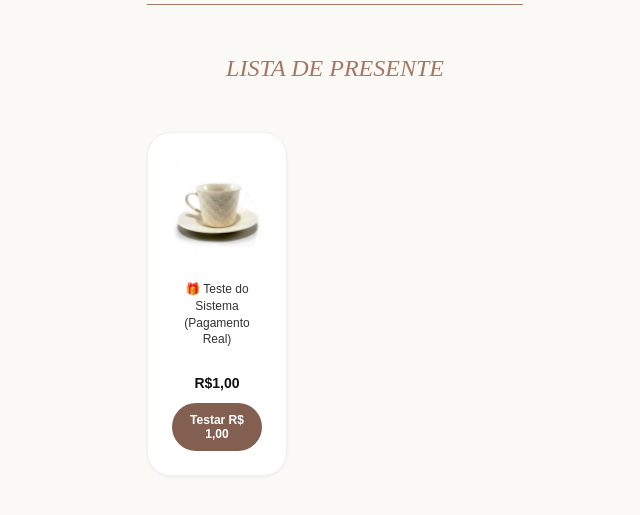
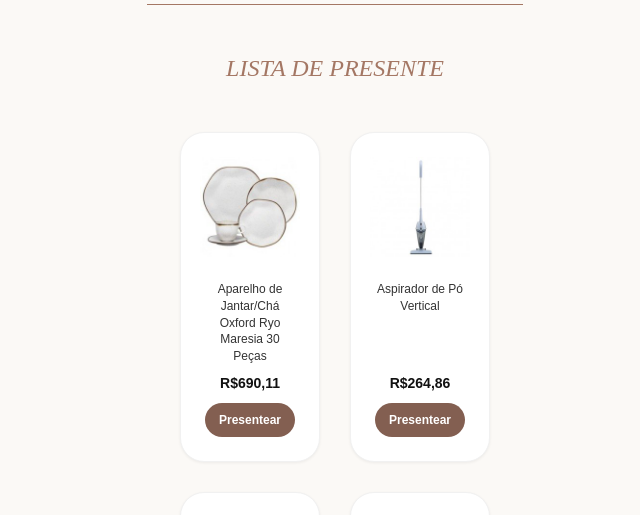
Before and after one commit to ThiLoi/widding-invite, a React (Vite) app: page / in a window 1280 px wide. Shown: the part 2900-3415 px from the top of the page, without its empty margins (305-945 px from the left). Built offline with nearby package versions, Linux system fonts and the light colour scheme; no server answers; what @mercadopago/sdk-react would draw is missing.

Commit message:
descobrir o erro

```diff
--- a/src/components/Presente/index.tsx
+++ b/src/components/Presente/index.tsx
@@ -91,23 +91,6 @@ export function Presente() {
   return (
     <div className={Styles.presente}>
       <h1>LISTA DE PRESENTE</h1>
-
-      {/* PRODUTO DE TESTE TEMPORÁRIO */}
-      <ProductCard
-        image={Xicara}
-        name="🎁 Teste do Sistema (Pagamento Real)"
-        price="R$1,00"
-        buttonLabel="Testar R$ 1,00"
-        onButtonClick={() =>
-          handleOpenCheckout(
-            "teste-pagamento-real",
-            Xicara,
-            "🎁 Teste do Sistema (Pagamento Real)",
-            "R$1,00",
-          )
-        }
-      />
-      {/* FIM DO PRODUTO DE TESTE */}
 
       <div className={Styles.produtos}>
         <ProductCard
```
